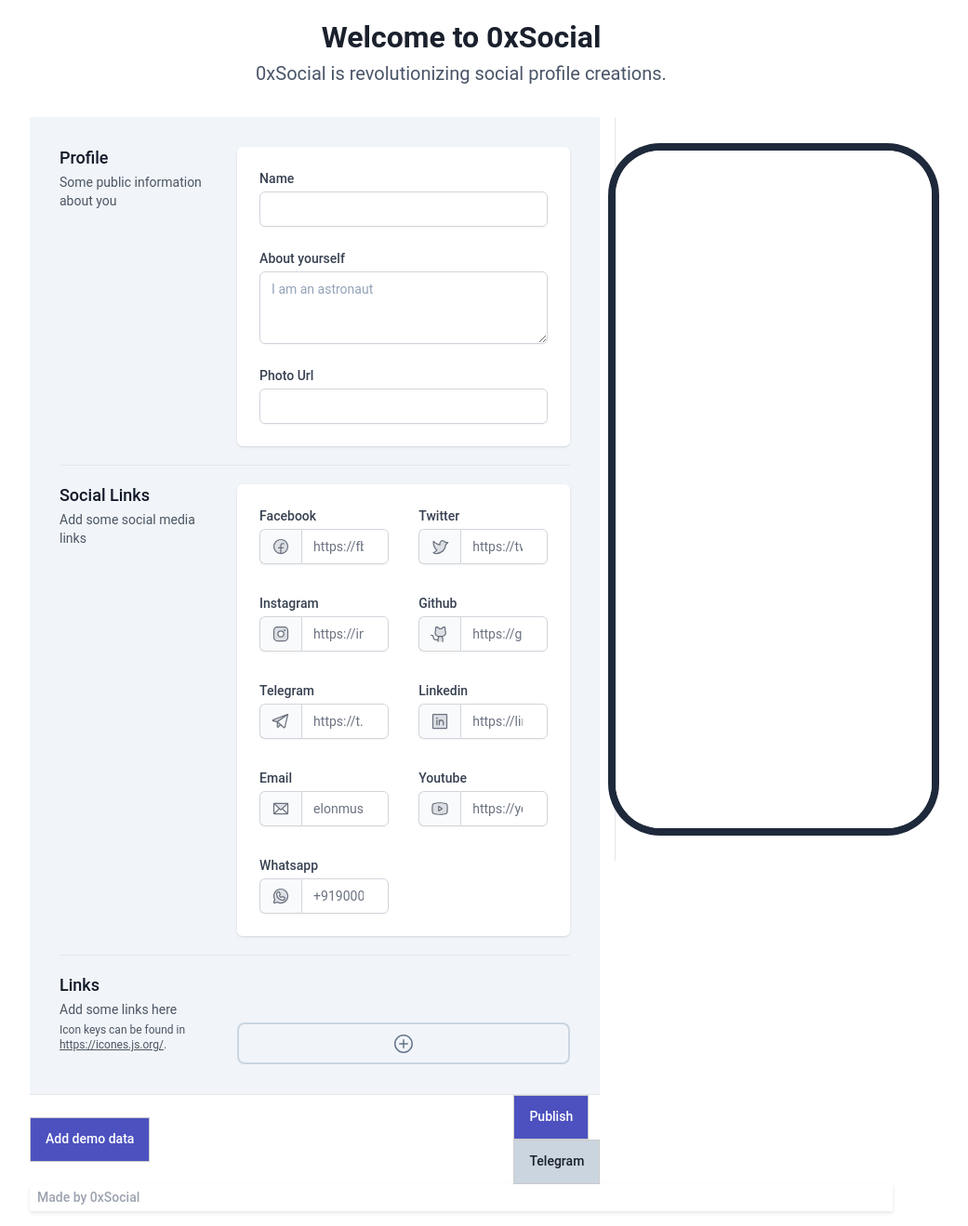
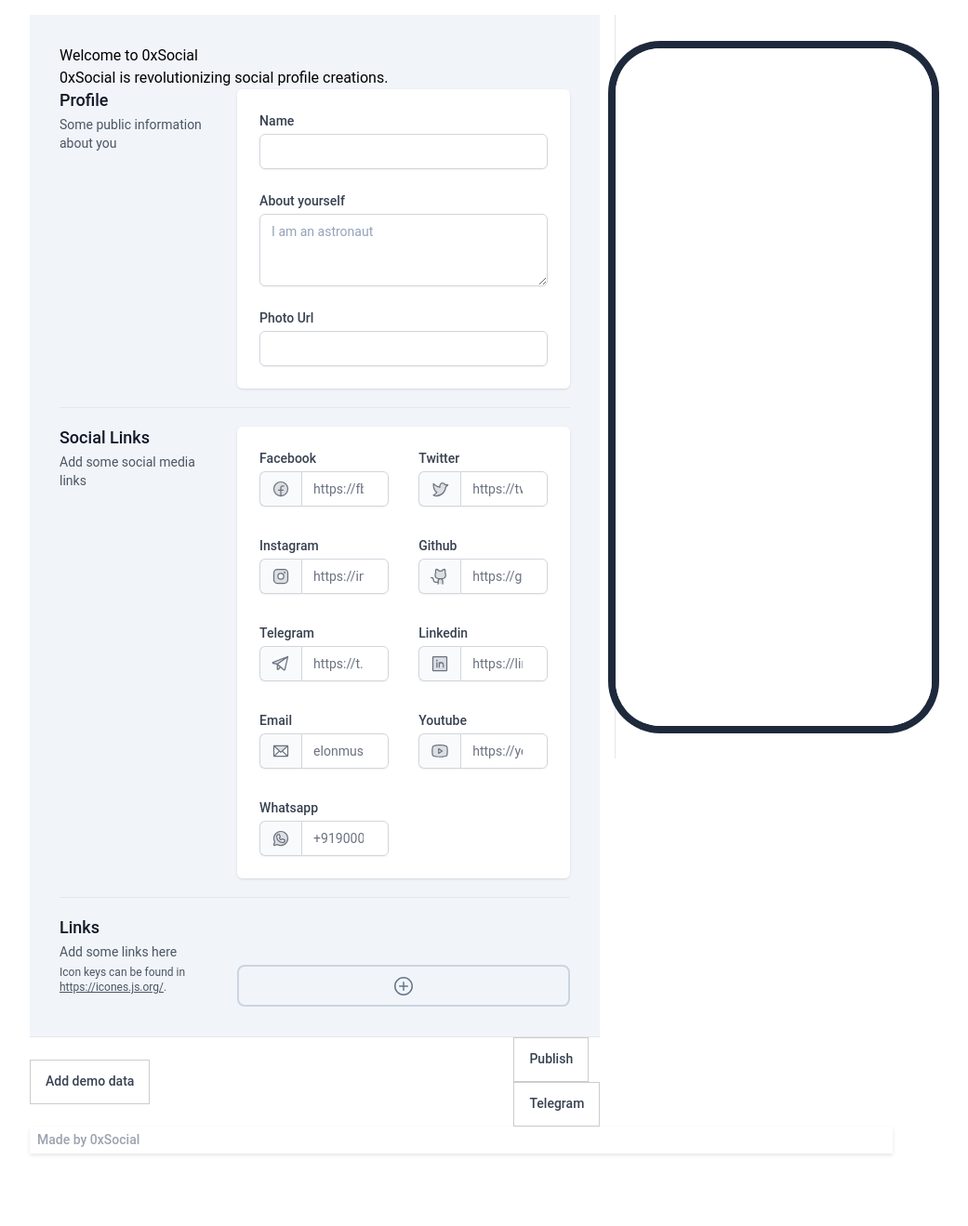
Before and after one commit to Cname84/onelink, a Nuxt app: page / in a window 1280 px wide. Shown: the whole page at 93% size, without its empty margins (144-1185 px from the left). After the commit the page ends 1257 px from the top, so only its background shows below. Built offline with nearby package versions, Linux system fonts and the light colour scheme.

Commit message:
Update index.vue

```diff
--- a/pages/index.vue
+++ b/pages/index.vue
@@ -1,12 +1,11 @@
 <template>
   <div class="container">
-    <header class="header">
-      <h1 class="title">Welcome to 0xSocial</h1>
-      <p class="subtitle">0xSocial is revolutionizing social profile creations.</p>
-    </header>
     <div class="grid grid-cols-3 divide-x">
       <div class="col-span-2 flex flex-col bg-slate-100">
         <div class="overflow-y-auto p-8">
+          <h1>Welcome to 0xSocial</h1>
+          <p>0xSocial is revolutionizing social profile creations.</p>
+
           <app-form-profile
             v-model:name="data.n"
             v-model:desc="data.d"
@@ -30,7 +29,7 @@
         <div class="border-t bg-white flex items-center justify-between">
           <button
             @click="prefillDemoData"
-            class="button button-primary"
+            class="button"
           >
             Add demo data
           </button>
@@ -38,14 +37,14 @@
             <button
               v-if="clipboardSupported"
               @click="publish"
-              class="button button-primary"
+              class="button"
             >
               Publish
             </button>
             <a
               href="https://t.me/OxSocial"
               target="_blank"
-              class="button button-secondary"
+              class="button"
             >
               Telegram
             </a>
@@ -85,13 +84,58 @@ const data = ref({
 });
 
 const prefillDemoData = () => {
-  // ...demo data setup...
+  data.value = {
+    n: "Elon Musk",
+    d: "I’m Elon Musk, the richest person on earth. Also a pro memer.",
+    i: "https://c.ndtvimg.com/2023-01/e3p66s1o_elon-musk-afp-650_650x400_26_January_23.jpg?im=Resize=(1230,900)",
+    f: "https://www.facebook.com/john_snow",
+    t: "https://twitter.com/john_snow",
+    ig: "https://www.instagram.com/john_snow",
+    e: "mail@john_snow.cc",
+    gh: "https://github.com/john_snow",
+    tg: "https://t.me/john_snow",
+    w: "+918888888888",
+    y: "https://youtube.com/@john_snow",
+    l: "https://linkedin.com/john_snow",
+    ls: [
+      {
+        l: "My Website",
+        i: "ph:globe-duotone",
+        u: "https://example.com",
+      },
+      {
+        l: "Amazon wishlist",
+        i: "ant-design:amazon-outlined",
+        u: "https://amazon.in",
+      },
+      {
+        l: "React JS course",
+        i: "grommet-icons:reactjs",
+        u: "https://reactjs.org/",
+      },
+      {
+        l: "Donate for our cause",
+        i: "iconoir:donate",
+        u: "https://who.int",
+      },
+      {
+        l: "Download my resume",
+        i: "ph:file-pdf",
+        u: "https://google.com",
+      },
+    ],
+  };
 };
 
-const clipboardSupported = "navigator" in window && "clipboard" in navigator;
+const clipboardSupported = "navigator" in globalThis && "clipboard" in navigator;
 
 const publish = () => {
-  // ...publish logic...
+  const url = `${location.protocol}//${location.host}/1?data=${encodeData(data.value)}`;
+  if (clipboardSupported) {
+    navigator.clipboard.writeText(url).then(() => {
+      alert("Link copied to clipboard");
+    });
+  }
 };
 </script>
 
@@ -110,25 +154,6 @@ const publish = () => {
   flex-grow: 1;
 }
 
-.header {
-  display: flex;
-  flex-direction: column;
-  align-items: center;
-  margin-bottom: 2rem;
-  text-align: center;
-}
-
-.title {
-  font-size: 2rem;
-  font-weight: bold;
-  color: #1a202c;
-}
-
-.subtitle {
-  font-size: 1.25rem;
-  color: #4a5568;
-}
-
 .button {
   height: 3rem;
   display: flex;
@@ -138,26 +163,9 @@ const publish = () => {
   border: 1px solid #ccc;
   font-size: 0.875rem;
   font-weight: 500;
-  color: #fff;
+  background-color: #fff;
+  color: #374151;
   cursor: pointer;
-  transition: background-color 0.3s ease-in-out;
-}
-
-.button-primary {
-  background-color: #4c51bf;
-}
-
-.button-primary:hover {
-  background-color: #434190;
-}
-
-.button-secondary {
-  background-color: #cbd5e0;
-  color: #1a202c;
-}
-
-.button-secondary:hover {
-  background-color: #a0aec0;
 }
 
 .attribution {
```
